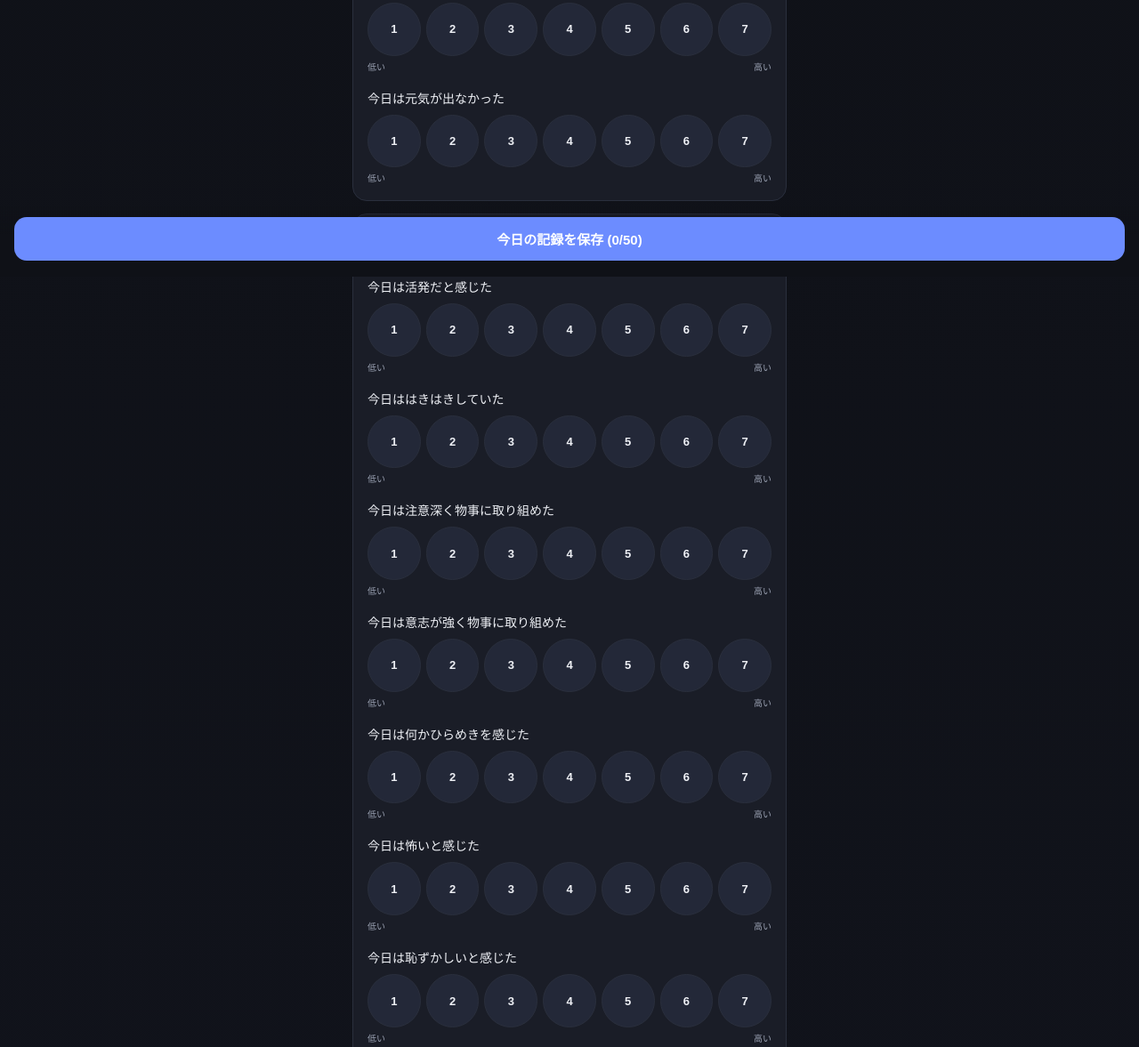
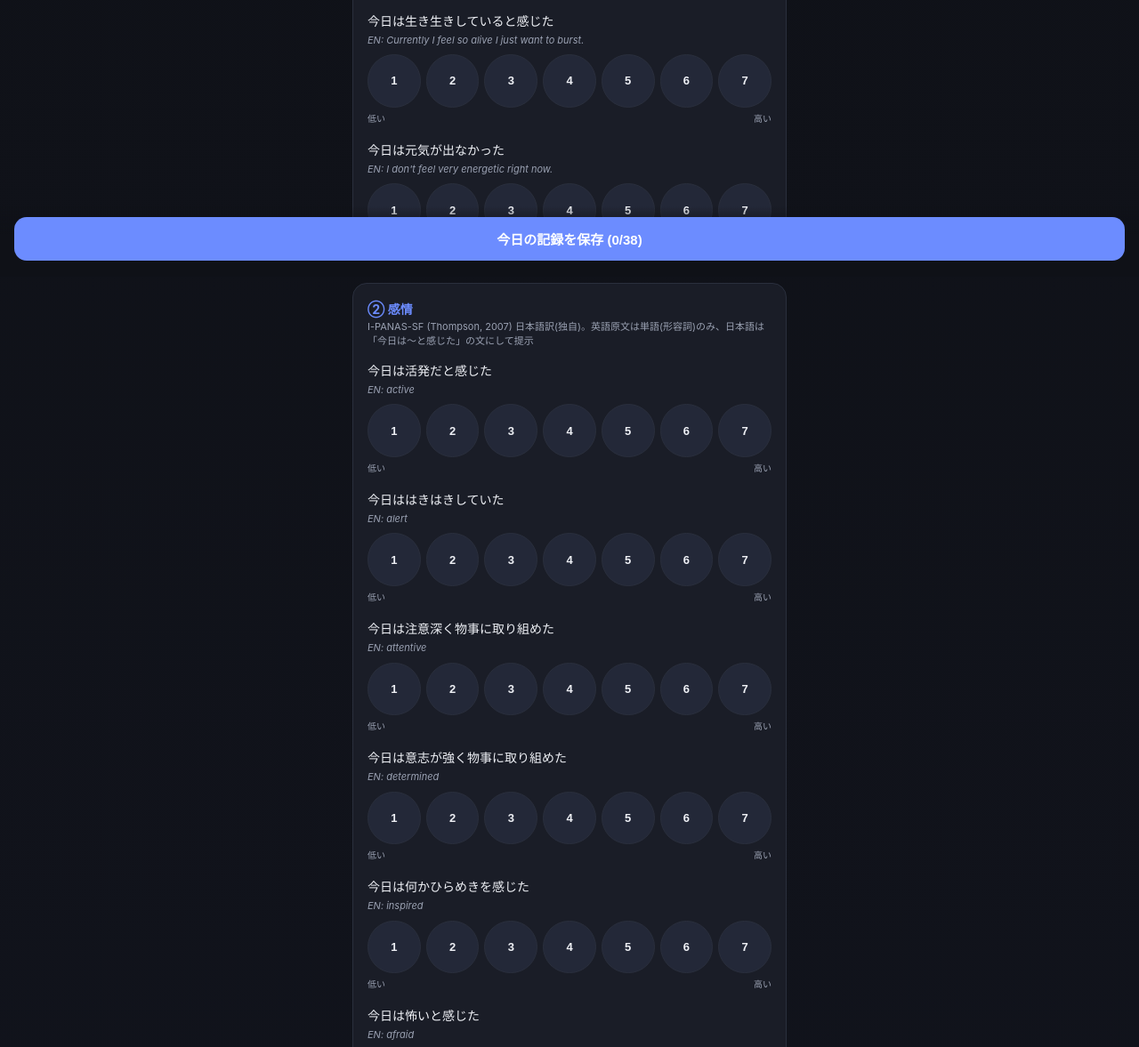
Before and after one commit to momiji-kaba/daily-diary-app, a plain HTML site: page index.html in a window 1280 px wide. Shown: the part 489-1666 px from the top of the page at 89% size. Drawn offline with Linux system fonts and the light colour scheme.

Commit message:
Remove curiosity section, add English originals, fix meaning citation
- Drop the 5DCR curiosity section entirely (12 items) per user decision
- Show original English source text alongside translated items for
  PANAS, Flow, and vitality scales so translations can be verified
- Correct meaning section citation: only M1 derives from MLQ Presence;
  M2/M3 were the user's own proposed items, not from Steger et al.

```diff
--- a/index.html
+++ b/index.html
@@ -36,7 +36,8 @@
   .section-sub{font-size:11px; color:var(--sub); margin-bottom:14px; line-height:1.5;}
   .item{margin-bottom:18px;}
   .item:last-child{margin-bottom:0;}
-  .item label{display:block; font-size:14px; margin-bottom:8px; line-height:1.5;}
+  .item label{display:block; font-size:14px; margin-bottom:4px; line-height:1.5;}
+  .en-original{font-size:11px; color:var(--sub); font-style:italic; margin-bottom:8px; line-height:1.4;}
   .likert{display:flex; gap:6px; justify-content:space-between;}
   .likert button{
     flex:1; aspect-ratio:1; border-radius:50%; border:1px solid var(--line);
@@ -137,69 +138,52 @@ const SECTIONS = [
   {
     id: 'vitality', title: '① 主観的活力', cite: 'Subjective Vitality Scale (Ryan & Frederick, 1997) state版',
     items: [
-      {id:'V1', type:'likert7', label:'今日は活力に満ちていると感じた'},
-      {id:'V2', type:'likert7', label:'今日はエネルギーが湧いていると感じた'},
-      {id:'V3', type:'likert7', label:'今日は生き生きしていると感じた'},
-      {id:'V4', type:'likert7', label:'今日は元気が出なかった', reverse:true},
+      {id:'V1', type:'likert7', label:'今日は活力に満ちていると感じた', en:'At this moment, I feel alive and vital.'},
+      {id:'V2', type:'likert7', label:'今日はエネルギーが湧いていると感じた', en:'I feel energized right now.'},
+      {id:'V3', type:'likert7', label:'今日は生き生きしていると感じた', en:'Currently I feel so alive I just want to burst.'},
+      {id:'V4', type:'likert7', label:'今日は元気が出なかった', reverse:true, en:"I don't feel very energetic right now."},
     ]
   },
   {
-    id: 'affect', title: '② 感情', cite: 'I-PANAS-SF (Thompson, 2007) 日本語訳(独自)',
+    id: 'affect', title: '② 感情', cite: 'I-PANAS-SF (Thompson, 2007) 日本語訳(独自)。英語原文は単語(形容詞)のみ、日本語は「今日は〜と感じた」の文にして提示',
     items: [
-      {id:'P_active', type:'likert7', label:'今日は活発だと感じた'},
-      {id:'P_alert', type:'likert7', label:'今日ははきはきしていた'},
-      {id:'P_attentive', type:'likert7', label:'今日は注意深く物事に取り組めた'},
-      {id:'P_determined', type:'likert7', label:'今日は意志が強く物事に取り組めた'},
-      {id:'P_inspired', type:'likert7', label:'今日は何かひらめきを感じた'},
-      {id:'N_afraid', type:'likert7', label:'今日は怖いと感じた'},
-      {id:'N_ashamed', type:'likert7', label:'今日は恥ずかしいと感じた'},
-      {id:'N_hostile', type:'likert7', label:'今日は敵意を感じた'},
-      {id:'N_nervous', type:'likert7', label:'今日はそわそわして落ち着かなかった'},
-      {id:'N_upset', type:'likert7', label:'今日は動揺することがあった'},
+      {id:'P_active', type:'likert7', label:'今日は活発だと感じた', en:'active'},
+      {id:'P_alert', type:'likert7', label:'今日ははきはきしていた', en:'alert'},
+      {id:'P_attentive', type:'likert7', label:'今日は注意深く物事に取り組めた', en:'attentive'},
+      {id:'P_determined', type:'likert7', label:'今日は意志が強く物事に取り組めた', en:'determined'},
+      {id:'P_inspired', type:'likert7', label:'今日は何かひらめきを感じた', en:'inspired'},
+      {id:'N_afraid', type:'likert7', label:'今日は怖いと感じた', en:'afraid'},
+      {id:'N_ashamed', type:'likert7', label:'今日は恥ずかしいと感じた', en:'ashamed'},
+      {id:'N_hostile', type:'likert7', label:'今日は敵意を感じた', en:'hostile'},
+      {id:'N_nervous', type:'likert7', label:'今日はそわそわして落ち着かなかった', en:'nervous'},
+      {id:'N_upset', type:'likert7', label:'今日は動揺することがあった', en:'upset'},
     ]
   },
   {
     id: 'flow', title: '③ フロー', cite: 'Flow Short Scale (Rheinberg, Vollmeyer & Engeser, 2003) 日本語訳(独自)',
     items: [
-      {id:'F1', type:'likert7', label:'ちょうどよい難しさだと感じた'},
-      {id:'F2', type:'likert7', label:'考えや作業がスムーズに流れるように進んだ'},
-      {id:'F3', type:'likert7', label:'時間が経つのに気づかなかった'},
-      {id:'F4', type:'likert7', label:'集中することに苦労しなかった'},
-      {id:'F5', type:'likert7', label:'頭の中がすっきりしていた'},
-      {id:'F6', type:'likert7', label:'していることに完全に没頭した'},
-      {id:'F7', type:'likert7', label:'適切な考えや動きが自然に出てきた'},
-      {id:'F8', type:'likert7', label:'次に何をすべきか分かっていた'},
-      {id:'F9', type:'likert7', label:'すべてをコントロールできていると感じた'},
-      {id:'F10', type:'likert7', label:'我を忘れるほど何かに没頭した'},
+      {id:'F1', type:'likert7', label:'ちょうどよい難しさだと感じた', en:'I feel just the right amount of challenge.'},
+      {id:'F2', type:'likert7', label:'考えや作業がスムーズに流れるように進んだ', en:'My thoughts/activities run fluidly and smoothly.'},
+      {id:'F3', type:'likert7', label:'時間が経つのに気づかなかった', en:"I don't notice time passing."},
+      {id:'F4', type:'likert7', label:'集中することに苦労しなかった', en:'I have no difficulty concentrating.'},
+      {id:'F5', type:'likert7', label:'頭の中がすっきりしていた', en:'My mind is completely clear.'},
+      {id:'F6', type:'likert7', label:'していることに完全に没頭した', en:'I am totally absorbed in what I am doing.'},
+      {id:'F7', type:'likert7', label:'適切な考えや動きが自然に出てきた', en:'The right thoughts/movements occur of their own accord.'},
+      {id:'F8', type:'likert7', label:'次に何をすべきか分かっていた', en:'I know what I have to do each step of the way.'},
+      {id:'F9', type:'likert7', label:'すべてをコントロールできていると感じた', en:'I feel that I have everything under control.'},
+      {id:'F10', type:'likert7', label:'我を忘れるほど何かに没頭した', en:'I am completely lost in thought.'},
     ]
   },
   {
-    id: 'curiosity', title: '④ 好奇心', cite: '5DCR (Kashdan, Disabato, Goodman & McKnight, 2020) より3下位尺度・日本語訳(独自)',
+    id: 'meaning', title: '④ 今日の意味・充実', cite: 'M1のみMLQ Presence下位尺度(Steger et al., 2006)の日次翻案。M2・M3はユーザー独自案(検証済み尺度の出典なし)',
     items: [
-      {id:'JE1', type:'likert7', label:'今日は挑戦的な状況を成長の機会だと捉えた'},
-      {id:'JE2', type:'likert7', label:'今日は何かについて深く考える状況を自分から求めた'},
-      {id:'JE3', type:'likert7', label:'今日はなじみのないことについて知るのを楽しんだ'},
-      {id:'JE4', type:'likert7', label:'今日は新しい情報を知ることに面白さを感じた'},
-      {id:'DS1', type:'likert7', label:'今日は難しい問題の解決策を考えていて気になった'},
-      {id:'DS2', type:'likert7', label:'今日は答えが分かるまで休めず何時間もかけて考え込んだ'},
-      {id:'DS3', type:'likert7', label:'今日は問題が解けずに悔しくて、もっと頑張って取り組んだ'},
-      {id:'DS4', type:'likert7', label:'今日は解決しなければと感じた問題にしつこく取り組んだ'},
-      {id:'SCG1', type:'likert7', label:'今日は人がなぜそのように振る舞うのか知りたくなった'},
-      {id:'SCG2', type:'likert7', label:'今日は周りの人が何に興味を持っているのか知りたくて質問した'},
-      {id:'SCG3', type:'likert7', label:'今日は興奮している人と話すとき、その理由を知りたくなった'},
-      {id:'SCG4', type:'likert7', label:'今日は誰かと話すとき、その人について面白い詳細を知ろうとした'},
-    ]
-  },
-  {
-    id: 'meaning', title: '⑤ 今日の意味・充実', cite: 'MLQ Presence下位尺度 (Steger et al., 2006 / 浦田, 2019) 日次形式',
-    items: [
-      {id:'M1', type:'likert7', label:'今日は意味のある一日だった'},
+      {id:'M1', type:'likert7', label:'今日は意味のある一日だった', en:'My life has a clear sense of purpose. (MLQ Presence, day-adapted)'},
       {id:'M2', type:'likert7', label:'今日は充実した一日だった'},
       {id:'M3', type:'likert7', label:'今日は自分らしく過ごせた'},
     ]
   },
   {
-    id: 'covariate', title: '⑥ 共変量', cite: 'Apple Watchでは取得できない単項目指標',
+    id: 'covariate', title: '⑤ 共変量', cite: 'Apple Watchでは取得できない単項目指標(独自設計、検証済み尺度の出典なし)',
     items: [
       {id:'stress', type:'likert7', label:'ストレスを感じた'},
       {id:'fatigue', type:'likert7', label:'疲れていた'},
@@ -211,7 +195,7 @@ const SECTIONS = [
     ]
   },
   {
-    id: 'extra', title: '⑦ Watchで測れない追加項目', cite: '行動と主観体験をつなぐ独自項目',
+    id: 'extra', title: '⑥ Watchで測れない追加項目', cite: '行動と主観体験をつなぐ独自項目(検証済み尺度の出典なし)',
     items: [
       {id:'talked_count', type:'choice', label:'今日、誰かと話した回数', options:['0回','1〜2回','3〜4回','5回以上']},
       {id:'went_out', type:'yn', label:'外出した'},
@@ -226,8 +210,7 @@ const CITES = [
   ['主観的活力','Ryan, R. M., & Frederick, C. (1997). On energy, personality, and health: Subjective vitality as a dynamic reflection of well-being. Journal of Personality, 65(3), 529–565.'],
   ['感情(I-PANAS-SF)','Thompson, E. R. (2007). Development and validation of an internationally reliable short-form of the Positive and Negative Affect Schedule (PANAS). Journal of Cross-Cultural Psychology, 38(2), 227–242.'],
   ['フロー','Rheinberg, F., Vollmeyer, R., & Engeser, S. (2003). Die Erfassung des Flow-Erlebens [Measuring flow experience]. In J. Stiensmeier-Pelster & F. Rheinberg (Eds.), Diagnostik von Motivation und Selbstkonzept.'],
-  ['好奇心(5DCR)','Kashdan, T. B., Disabato, D. J., Goodman, F. R., & McKnight, P. E. (2020). The Five-Dimensional Curiosity Scale Revised (5DCR). Personality and Individual Differences, 157, 109836. (項目文言はGrüning & Lechner, 2022によるGESIS ZIS掲載版, CC-BY 4.0経由で確認)'],
-  ['今日の意味','Steger, M. F., Frazier, P., Oishi, S., & Kaler, M. (2006). The meaning in life questionnaire. Journal of Counseling Psychology, 53(1), 80–93. 日本人成人での使用: 浦田 (2019). Journal of Health Psychology Research, 32(1).'],
+  ['今日の意味(M1のみ)','Steger, M. F., Frazier, P., Oishi, S., & Kaler, M. (2006). The meaning in life questionnaire. Journal of Counseling Psychology, 53(1), 80–93. M2・M3はユーザー独自案で本文献に基づかない。'],
 ];
 
 let historyChart = null;
@@ -298,7 +281,8 @@ function renderItem(item){
     });
     control = `<div class="choices">${btns}</div>`;
   }
-  return `<div class="item"><label>${item.label}</label>${control}</div>`;
+  const enLine = item.en ? `<div class="en-original">EN: ${item.en}</div>` : '';
+  return `<div class="item"><label>${item.label}</label>${enLine}${control}</div>`;
 }
 
 function attachHandlers(){
```
